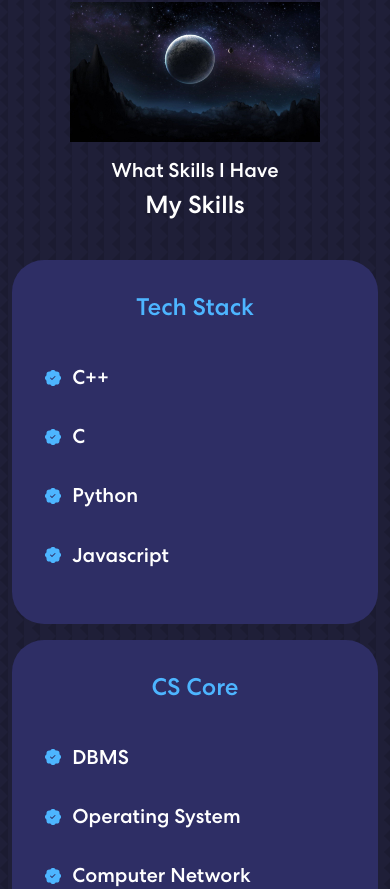
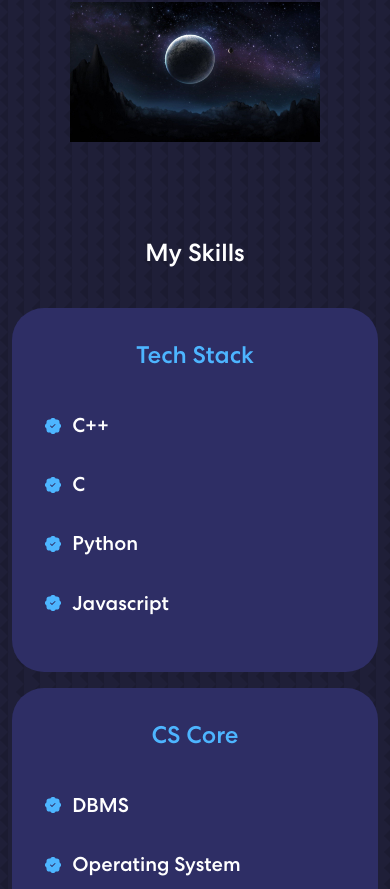
Before and after one commit to Ayush-7130/Ayush-7130.github.io, a React (Create React App) app: page / in a window 390 px wide. Shown: the part 932-1821 px from the top of the page. Built offline with nearby package versions, Linux system fonts and the light colour scheme.

Commit message:
Padding margin refactor

```diff
--- a/src/components/Contact/contact.css
+++ b/src/components/Contact/contact.css
@@ -146,6 +146,10 @@ textarea {
         grid-template-columns: 1fr;
     }
 
+    #contact {
+        padding-top: 5rem;
+    }
+
     .contact_options {
         width: 100%;
         padding: 1rem 1rem;
--- a/src/components/Experience/Experience.js
+++ b/src/components/Experience/Experience.js
@@ -11,7 +11,6 @@ const Experience = () => {
 
     return (
         <section id='experience'>
-            <h5>What Skills I Have</h5>
             <h2>My Skills</h2>
 
             <div className='container experience_container'>
--- a/src/components/Experience/experience.css
+++ b/src/components/Experience/experience.css
@@ -93,6 +93,10 @@
     h4{
         font-size: 0.9rem;
     }
+
+    #experience {
+        padding-top: 5rem;
+    }
 }
 
 @media screen and (max-width : 1000px) {
--- a/src/components/Project/project.css
+++ b/src/components/Project/project.css
@@ -101,7 +101,8 @@
     }
 
     #project{
-        padding-bottom: 1rem;
+        padding-top: 5rem;
+        padding-bottom: 0rem;
         margin-top: 2rem;
     }
 
@@ -118,6 +119,7 @@
     .flip-card-front {
         gap: 2rem;
     }
+
 }
 
 @media screen and (max-width : 800px) {
@@ -129,12 +131,17 @@
 @media screen and (max-width : 770px) {
     .project_container {
         gap: 0;
+        padding-top: 0rem;
         grid-template-columns: 1fr;
         height: 80rem;
     }
 
     .flip-card-inner {
         height: 120%;
+    }
+
+    #project {
+        padding-top: 2rem;
     }
 
     .project_container>div {
```
